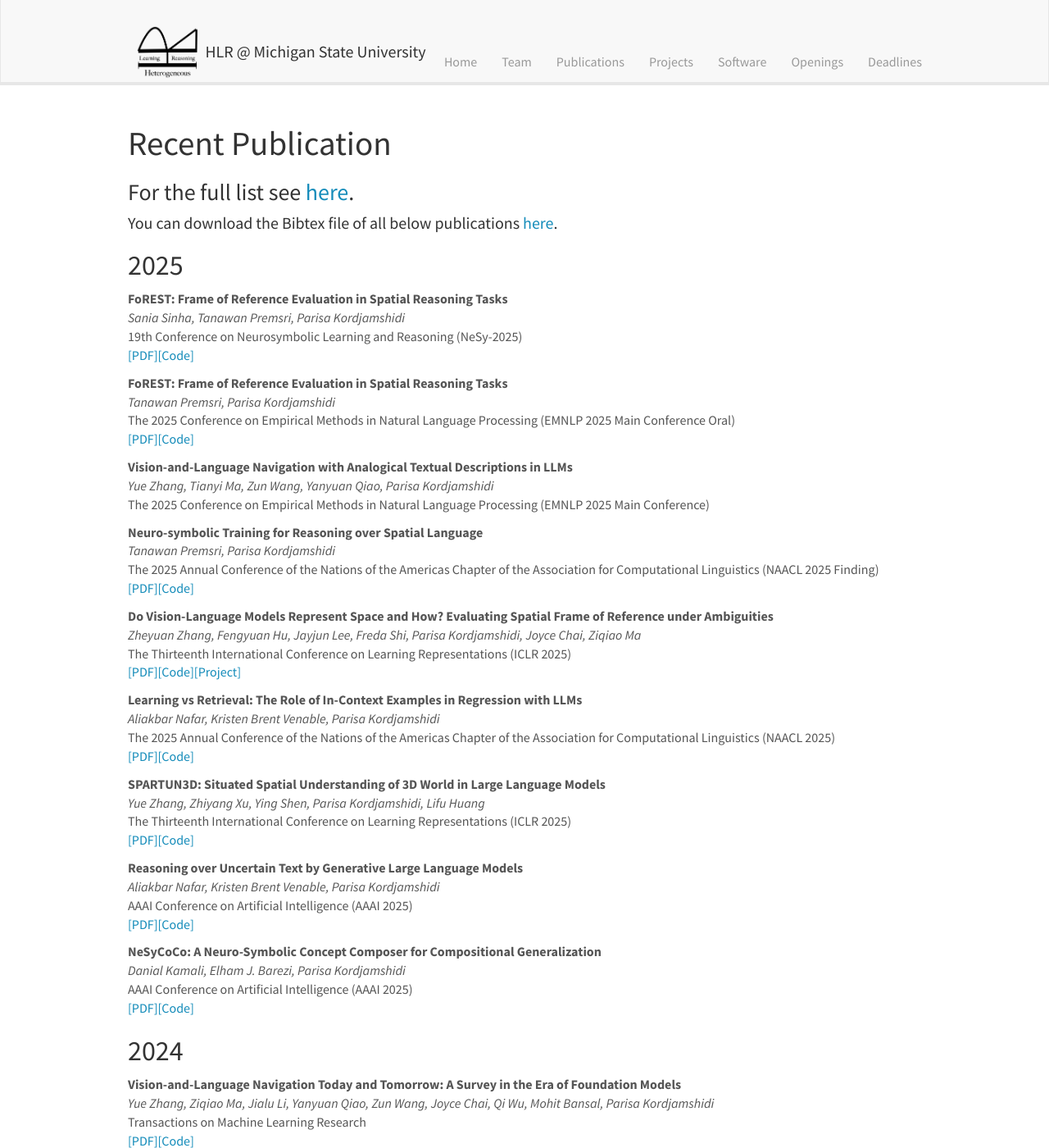
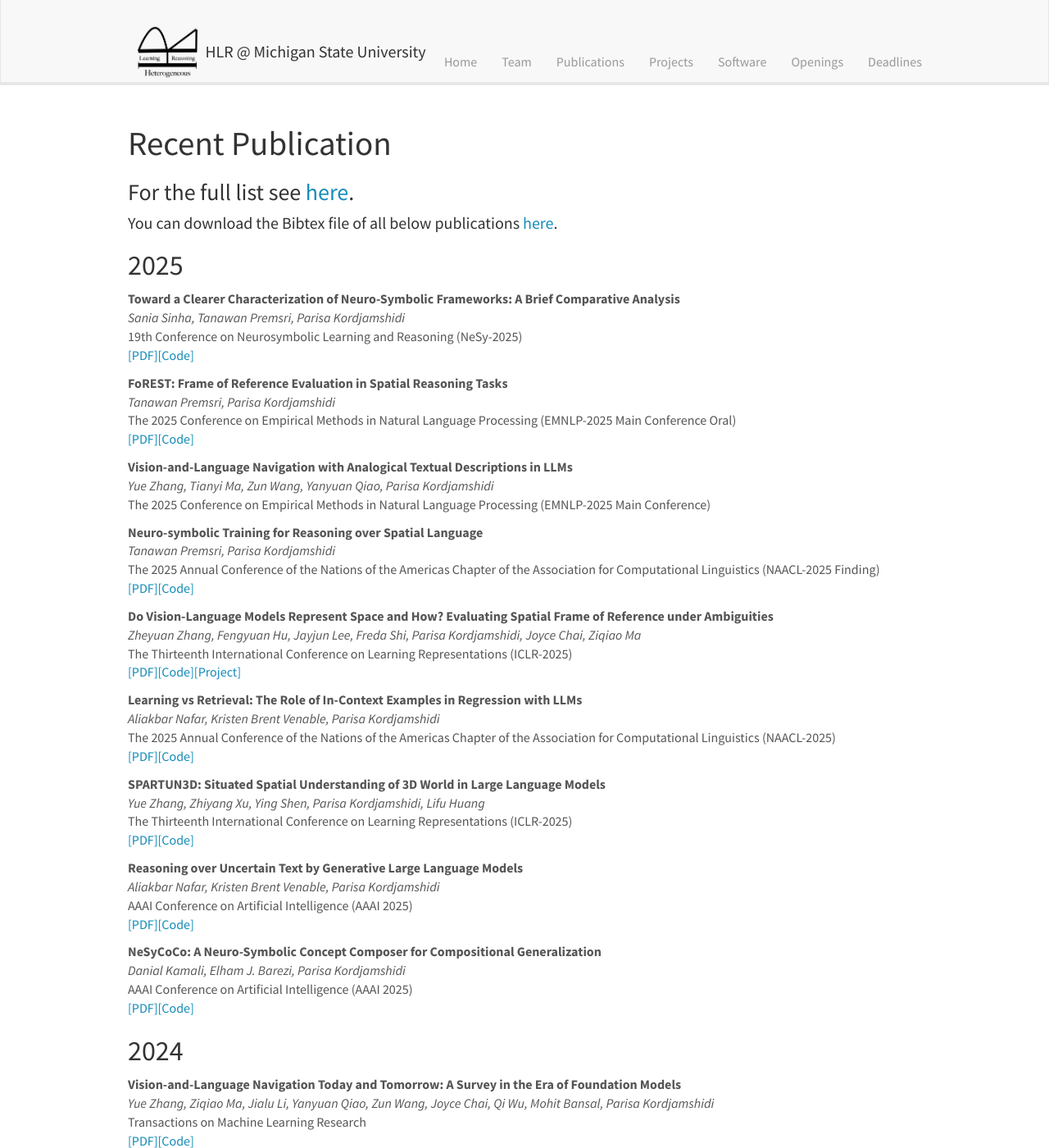
Before and after one commit to HLR/HLR.github.io, a Jekyll site: the page built from _pages/publications.md, in a window 1280 px wide and 1400 px high. Shown: the whole window at 82% size. Built offline with Jekyll 4.4.1, drawn with Linux system fonts in a browser that asks for light colours; nearby versions of some CDN libraries; some of the changed text lies outside the part shown.

Commit message:
Update the year info of Pub list in 2024, revise the title of Paper in Nesy-2025

```diff
--- a/_data/publist.yml
+++ b/_data/publist.yml
@@ -11,7 +11,7 @@
 #     - url:
 #       display: Code
 
-- title: "FoREST: Frame of Reference Evaluation in Spatial Reasoning Tasks"
+- title: "Toward a Clearer Characterization of Neuro-Symbolic Frameworks: A Brief Comparative Analysis"
   authors: Sania Sinha, Tanawan Premsri, Parisa Kordjamshidi
   venue: 19th Conference on Neurosymbolic Learning and Reasoning (NeSy-2025)
   year: 2025
@@ -35,7 +35,7 @@
 
 - title: "FoREST: Frame of Reference Evaluation in Spatial Reasoning Tasks"
   authors: Tanawan Premsri, Parisa Kordjamshidi
-  venue: The 2025 Conference on Empirical Methods in Natural Language Processing (EMNLP 2025 Main Conference Oral)
+  venue: The 2025 Conference on Empirical Methods in Natural Language Processing (EMNLP-2025 Main Conference Oral)
   year: 2025
   links:
     - url: https://arxiv.org/abs/2502.17775
@@ -45,7 +45,7 @@
 
 - title: "Vision-and-Language Navigation with Analogical Textual Descriptions in LLMs"
   authors: Yue Zhang, Tianyi Ma, Zun Wang, Yanyuan Qiao, Parisa Kordjamshidi
-  venue: The 2025 Conference on Empirical Methods in Natural Language Processing (EMNLP 2025 Main Conference)
+  venue: The 2025 Conference on Empirical Methods in Natural Language Processing (EMNLP-2025 Main Conference)
   year: 2025
   # links:
   #   - url:
@@ -55,7 +55,7 @@
 
 - title: "Neuro-symbolic Training for Reasoning over Spatial Language"
   authors: Tanawan Premsri, Parisa Kordjamshidi
-  venue: The 2025 Annual Conference of the Nations of the Americas Chapter of the Association for Computational Linguistics (NAACL 2025 Finding)
+  venue: The 2025 Annual Conference of the Nations of the Americas Chapter of the Association for Computational Linguistics (NAACL-2025 Finding)
   year: 2025
   links:
     - url: https://aclanthology.org/2025.findings-naacl.128.pdf
@@ -65,7 +65,7 @@
 
 - title: Do Vision-Language Models Represent Space and How? Evaluating Spatial Frame of Reference under Ambiguities
   authors: Zheyuan Zhang, Fengyuan Hu, Jayjun Lee, Freda Shi, Parisa Kordjamshidi, Joyce Chai, Ziqiao Ma
-  venue: The Thirteenth International Conference on Learning Representations (ICLR 2025)
+  venue: The Thirteenth International Conference on Learning Representations (ICLR-2025)
   year: 2025
   links:
     - url: https://arxiv.org/abs/2410.17385
@@ -77,7 +77,7 @@
 
 - title: "Learning vs Retrieval: The Role of In-Context Examples in Regression with LLMs"
   authors: Aliakbar Nafar, Kristen Brent Venable, Parisa Kordjamshidi
-  venue: The 2025 Annual Conference of the Nations of the Americas Chapter of the Association for Computational Linguistics (NAACL 2025)
+  venue: The 2025 Annual Conference of the Nations of the Americas Chapter of the Association for Computational Linguistics (NAACL-2025)
   year: 2025
   links:
     - url: https://aclanthology.org/2025.naacl-long.417/
@@ -87,7 +87,7 @@
 
 - title: "SPARTUN3D: Situated Spatial Understanding of 3D World in Large Language Models"
   authors: Yue Zhang, Zhiyang Xu, Ying Shen, Parisa Kordjamshidi, Lifu Huang
-  venue: The Thirteenth International Conference on Learning Representations (ICLR 2025)
+  venue: The Thirteenth International Conference on Learning Representations (ICLR-2025)
   year: 2025
   links:
     - url: https://arxiv.org/abs/2410.03878
@@ -149,7 +149,7 @@
 
 - title: "SHINE: Saliency-aware HIerarchical NEgative Ranking for Compositional Temporal Grounding"
   authors: Zixu Cheng, Yujiang Pu, Shaogang Gong, Parisa Kordjamshidi, Yu Kong
-  venue: The 18th European Conference on Computer Vision (ECCV 2024)
+  venue: The 18th European Conference on Computer Vision (ECCV-2024)
   year: 2024
   links:
     - url: https://arxiv.org/abs/2407.05118
@@ -159,7 +159,7 @@
 
 - title: "Prompt2DeModel: Declarative Neuro-Symbolic Modeling with Natural Language"
   authors: Hossein Rajaby Faghihi, Aliakbar Nafar, Andrzej Uszok, Hamid Karimian, Parisa Kordjamshidi
-  venue: 18th International Conference on Neural-Symbolic Learning and Reasoning (NeSy 2024)
+  venue: 18th International Conference on Neural-Symbolic Learning and Reasoning (NeSy-2024)
   year: 2024
   links:
     - url: https://dl.acm.org/doi/10.1007/978-3-031-71170-1_25
@@ -169,7 +169,7 @@
 
 - title: "Narrowing the Gap between Vision and Action in Navigation"
   authors: Yue Zhang, Parisa Kordjamshidi
-  venue: ACM Multimedia
+  venue: ACM Multimedia (ACMMM 2024)
   year: 2024
   links:
     - url: https://www.arxiv.org/pdf/2408.10388
@@ -179,7 +179,7 @@
 
 - title: "Using Persuasive Writing Strategies to Explain and Detect Health Misinformation"
   authors: Danial Kamali, Joseph Romain, Huiyi Liu, Wei Peng, Jingbo Meng, Parisa Kordjamshidi
-  venue: LREC-COLING 2024
+  venue: The 2024 Joint International Conference on Computational Linguistics, Language Resources and Evaluation (LREC-COLING 2024)
   year: 2024
   links:
     - url: https://arxiv.org/pdf/2211.05985.pdf
@@ -244,7 +244,7 @@
 
 - title: "Disentangling Extraction and Reasoning in Multi-hop Spatial Reasoning"
   authors: Roshanak Mirzaee, Parisa Kordjamshidi
-  venue: Empirical Methods in Natural Language Processing (EMNLP-2023, Findings)
+  venue: Empirical Methods in Natural Language Processing (EMNLP-2023 Findings)
   year: 2023
   links:
     - url: https://arxiv.org/abs/2310.16731
@@ -254,7 +254,7 @@
 
 - title: "MetaReVision: Meta-Learning with Retrieval for Visually Grounded Compositional Concept Acquisition"
   authors: Guangyue Xu, Parisa Kordjamshidi, Joyce Chai
-  venue: Empirical Methods in Natural Language Processing (EMNLP-2023, Findings)
+  venue: Empirical Methods in Natural Language Processing (EMNLP-2023 Findings)
   year: 2023
   links:
     - url: https://arxiv.org/abs/2311.01580
@@ -264,7 +264,7 @@
 
 - title: "VLN-Trans, Translator for the Vision and Language Navigation Agent"
   authors: Yue Zhang, Parisa Kordjamshidi
-  venue: The 61st Annual Meeting of the Association for Computational Linguistics (ACL-2023)
+  venue: The 61st Annual Meeting of the Association for Computational Linguistics (ACL 2023)
   year: 2023
   links:
     - url: https://arxiv.org/pdf/2302.09230
@@ -415,7 +415,7 @@
 
 - title: "SRLGRN: Semantic Role Labeling Graph Reasoning Network"
   authors: Chen Zheng and Parisa Kordjamshidi.
-  venue: The 2020 Conference on Empirical Methods in Natural Language Processing (EMNLP-2020)
+  venue: The 2020 Conference on Empirical Methods in Natural Language Processing (EMNLP 2020)
   year: 2020
   links:
     - url: https://www.aclweb.org/anthology/2020.emnlp-main.714.pdf
@@ -425,7 +425,7 @@
 
 - title: "Inference-Masked Loss for Structured Output Learning"
   authors: Quan Guo, Hossein Rajaby Faghihi, Yue Zhang, Andrzej Uszok and Parisa Kordjamshidi
-  venue: Proceedings of the Twenty-Ninth International Joint Conference on Artificial Intelligence, IJCAI-20.
+  venue: Proceedings of the Twenty-Ninth International Joint Conference on Artificial Intelligence  (IJCAI-2020)
   year: 2020
   links:
     - url: https://www.ijcai.org/Proceedings/2020/0382.pdf
@@ -437,7 +437,7 @@
 
 - title: "Cross-Modality Relevance for Reasoning on Language and Vision"
   authors: Chen Zheng, Quan Guo and Parisa Kordjamshidi.
-  venue: 2020 Annual Conference of the Association for Computational Linguistics (ACL-2020)
+  venue: 2020 Annual Conference of the Association for Computational Linguistics (ACL2020)
   year: 2020
   links:
     - url: https://www.aclweb.org/anthology/2020.acl-main.683/
```
